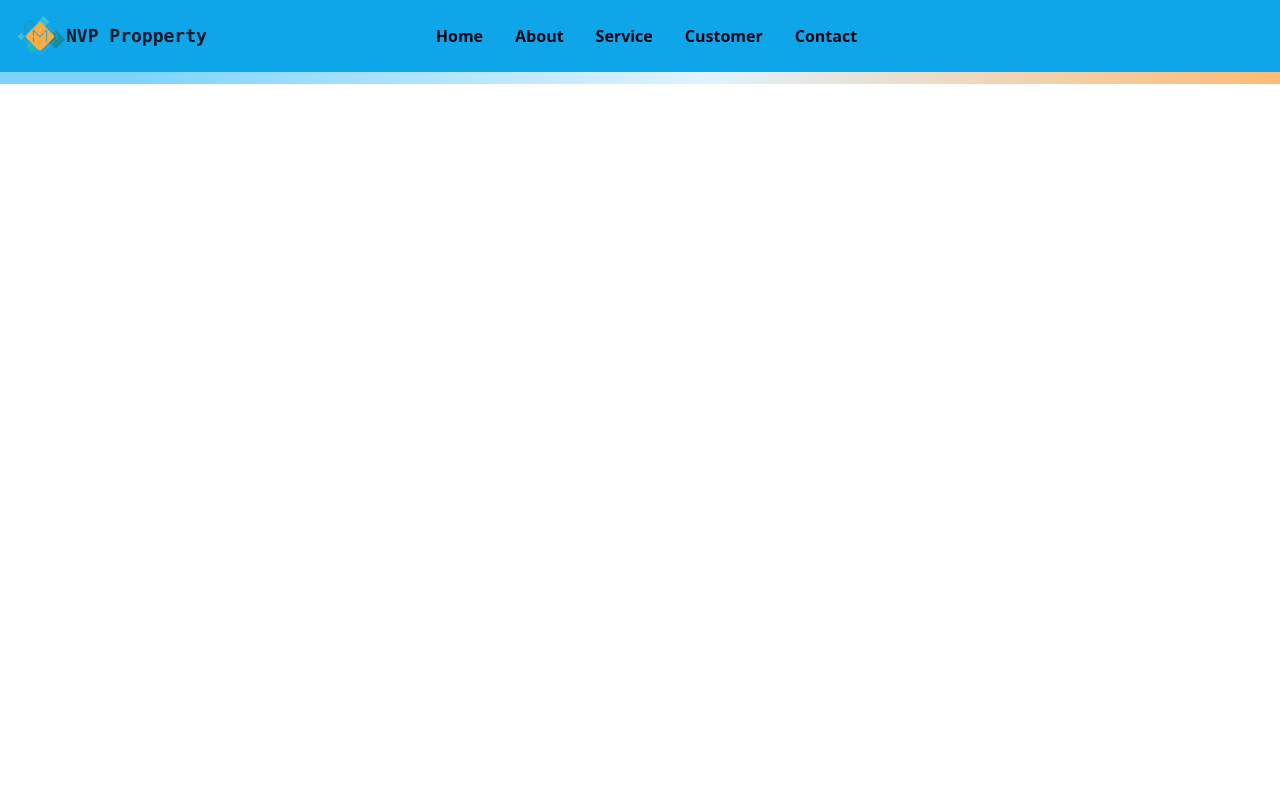
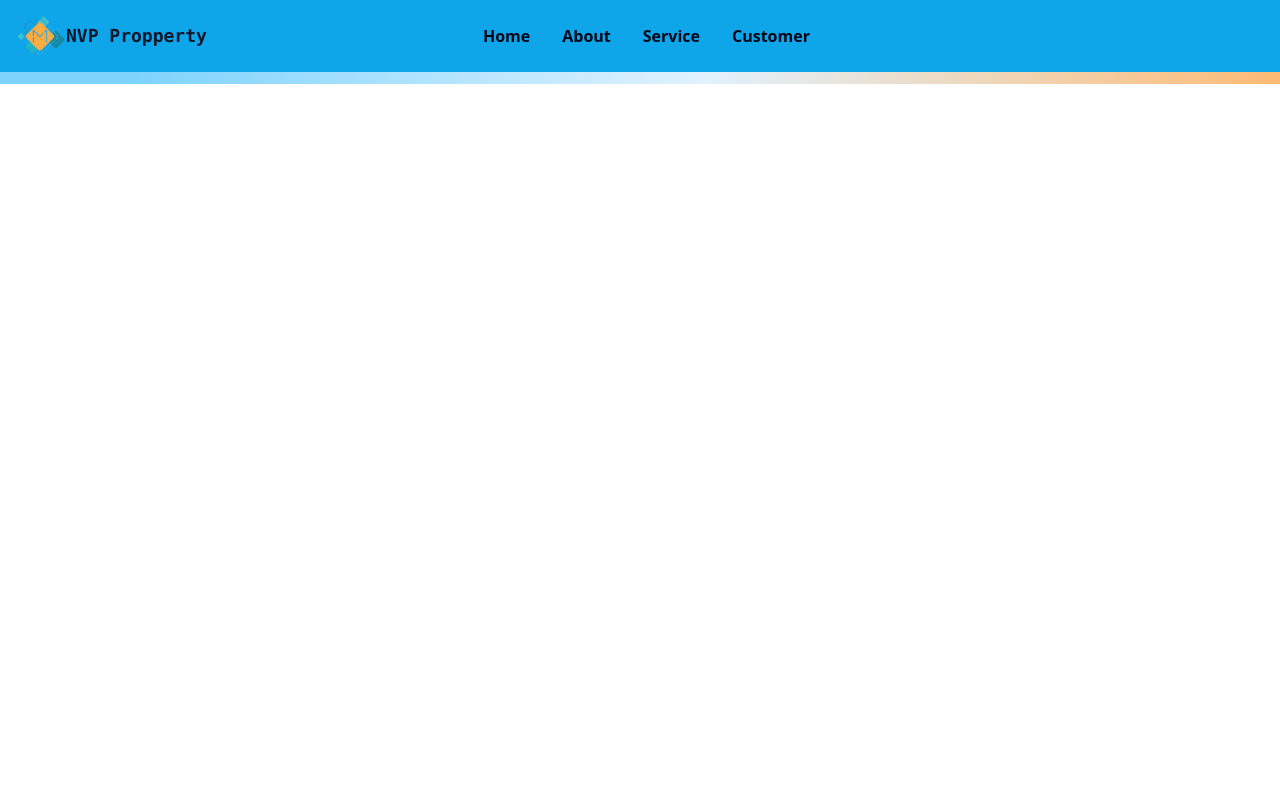
Before and after one commit to byteteural/react-landing, a React (Vite) app: page / in a window 1280 px wide. Shown: the top 798 px of the page. Built offline with nearby package versions, Linux system fonts and the light colour scheme; a web font is replaced by a local one.

Commit message:
update footer

```diff
--- a/src/App.jsx
+++ b/src/App.jsx
@@ -2,9 +2,8 @@ import './App.css';
 import Home from './pages/home';
 import About from './pages/about';
 import Service from './pages/service';
-import Contact from './pages/contact';
 import Customer from './pages/customer';
-import bgImage from './assets/images/bgfinal.png';
+import Footer from './components/footer';
 
 function App() {
   return (
@@ -14,7 +13,7 @@ function App() {
         <section id="about" className="min-h-screen"><About /></section>
         <section id="service" className="min-h-screen"><Service /></section>
         <section id="customer" className="min-h-screen"><Customer /></section>
-        <section id="contact" className="min-h-screen"><Contact /></section>
+        <Footer />
       </div>
     </div>
   );
--- /dev/null
+++ b/src/components/footer.jsx
@@ -0,0 +1,18 @@
+import React from 'react'
+
+export default function Footer() {
+    return (
+        <footer className="bg-gray-800 text-gray-100 py-6 px-8">
+            <div className="flex items-center justify-center">
+                <p className="text-center text-sm md:text-base">
+                    บริษัท เอ็น วี พี พร็อพเพอร์ตี้ จำกัด <br />
+                    เลขที่ 72/51 หมู่บ้านมั่นคง ม.2 ถ.บางกรวย-ไทรน้อย ต.บางบัวทอง <br />
+                    อ.บางบัวทอง นนทบุรี 11110
+                </p>
+            </div>
+            <div className="mt-4 text-center text-xs md:text-sm">
+                © 2024 NVP Property Co., Ltd. All rights reserved.
+            </div>
+        </footer>
+    )
+}
--- a/src/components/navbar.jsx
+++ b/src/components/navbar.jsx
@@ -21,7 +21,6 @@ export default function Navbar() {
             <AnchorLink href="#about" className="text-slate-950 hover:text-gray-300">About</AnchorLink>
             <AnchorLink href="#service" className="text-slate-950 hover:text-gray-300">Service</AnchorLink>
             <AnchorLink href="#customer" className="text-slate-950 hover:text-gray-300">Customer</AnchorLink>
-            <AnchorLink href="#contact" className="text-slate-950 hover:text-gray-300">Contact</AnchorLink>
           </div>
           <div className="flex items-center" style={{ width: "50px" }}>
 
```
